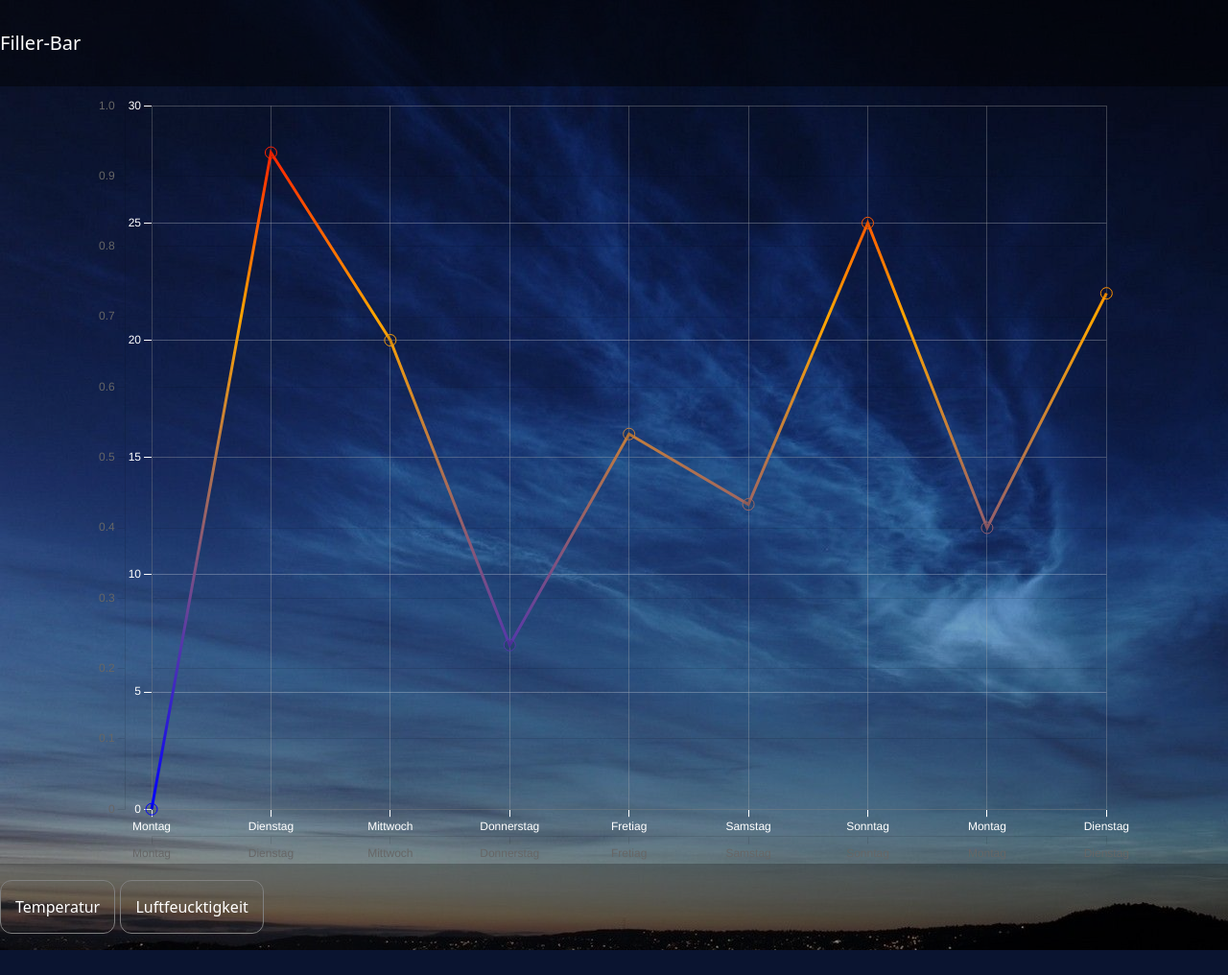
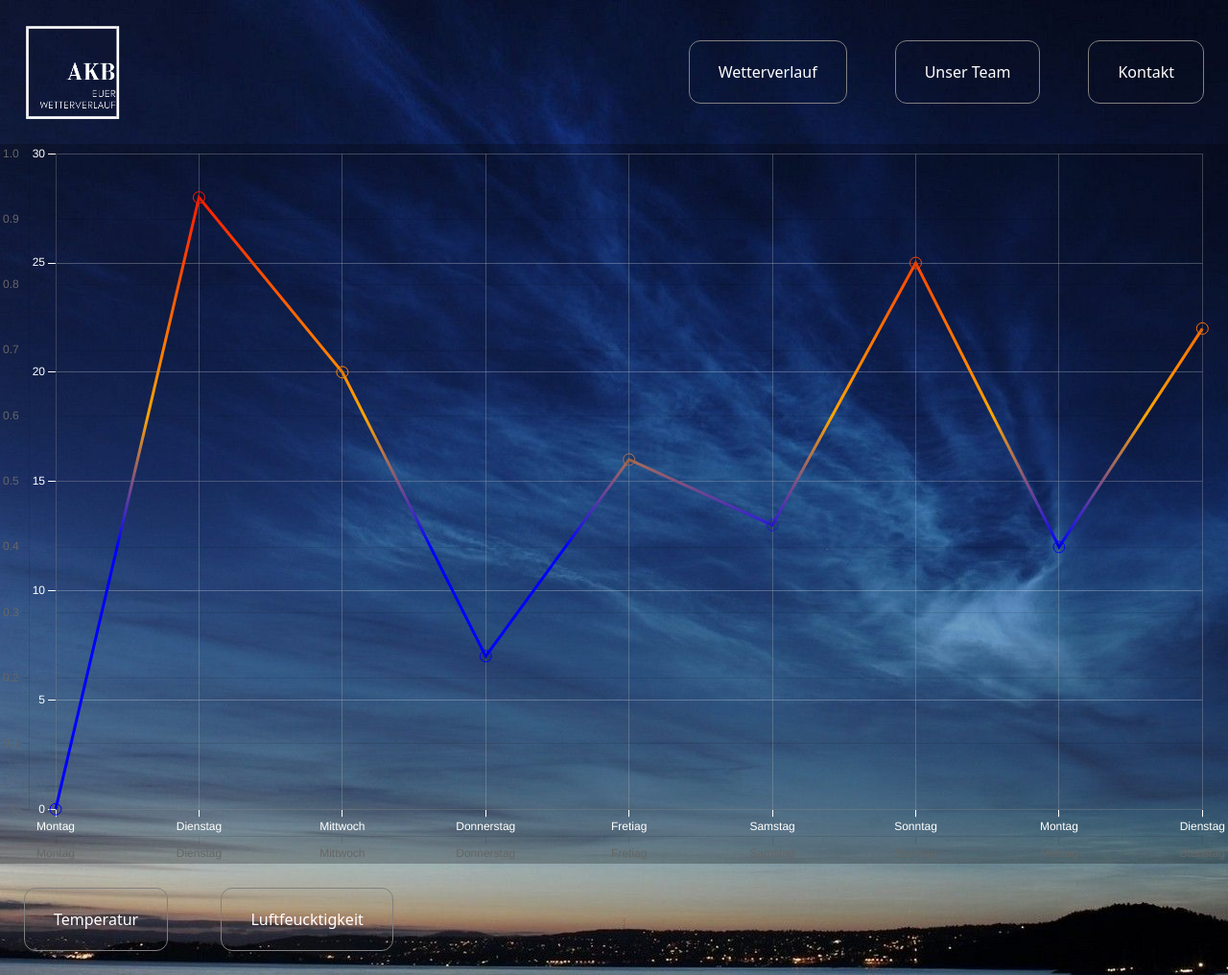
Before and after one commit to BenedikHidalgo/Wetterstation, a PHP site: page /chart.html in a window 1280 px wide. Shown: the whole page at 96% size. Before the commit the page ends 990 px from the top, so only its background shows below. Run offline with PHP 8.4, Linux system fonts and the light colour scheme.

Commit message:
grid verwendet, startseite überarbeitet

```diff
--- a/chart.html
+++ b/chart.html
@@ -8,29 +8,26 @@
     <link rel="stylesheet" href="style.css">
     <title>Document</title>
 </head>
-<body class="body" style="width:100%">
+<body class="body">
+    <!--Menüleiste-->
+    <div class="d-flex flex-row align-items-center">
+        <a class="flex-grow-1" href="index.html"><img src="logo_nacht.jpg" href="index.html" alt="logo" width="150" height="150"></a>
+        <a class="btn" href="chart.html">Wetterverlauf</a>
+        <a class="btn" href="team.html">Unser Team</a>
+        <a class="btn" href="kontakt.html">Kontakt</a>
+    </div>
     <!--Flex container-->
-    <div class="flexContainer">
-        <!--Menüleiste-->
-        <div class="flexItem">
-            <nav class="navbar menu navbar-custom">
-                <a class="navbar-brand" href="#" style="color:white">
-                    Filler-Bar
-                </a>
-            </nav>
-        </div>
+    <div class="chart-container">
         <!--Graf-->
-        <div class="flexItem chart">
+        <div class="chart">
             <canvas id="myChart" ></canvas>
         </div>
         <!--Footer-->
-        <div class="flexItem">
-            <nav class="navbar footer navbar-custom">
-                <a class="navbar-brand" href="#" style="color:white">
-                    <button class="btn" id="temp" onclick="hiddenFunction(this.id)">Temperatur</button>
-                    <button class="btn" id="luft" onclick="hiddenFunction(this.id)">Luftfeucktigkeit</button>
-                </a>
-            </nav>
+        <div>
+            <a class="navbar-brand" href="#" style="color:white">
+                <button class="btn" id="temp" onclick="hiddenFunction(this.id)">Temperatur</button>
+                <button class="btn" id="luft" onclick="hiddenFunction(this.id)">Luftfeucktigkeit</button>
+            </a>
         </div>
     </div>
     <script src="https://cdn.jsdelivr.net/npm/chart.js"></script>
--- a/main.js
+++ b/main.js
@@ -22,7 +22,8 @@ function getGradientTemp(ctx, chartArea) {
     height = chartHeight;
     gradient = ctx.createLinearGradient(0, chartArea.bottom, 0, chartArea.top);
     gradient.addColorStop(0, "blue");
-    gradient.addColorStop(0.7, "orange");
+    gradient.addColorStop(0.4, "blue");
+    gradient.addColorStop(0.6, "orange");
     gradient.addColorStop(1, "red");
 
   return gradient;
--- a/style.css
+++ b/style.css
@@ -1,22 +1,42 @@
 .flexContainer {
     display:flex;
-    flex-direction:column;
-    position:relative;
-    flex-wrap:wrap;
+    flex-direction: row;
+    flex-wrap: wrap;
+}
+
+.grid-container {
+    display: grid;
+    grid-template-columns: 70% 25%;
+    grid-template-rows: 400px 400px;
+    grid-gap: 25px;
+}
+
+.item-map {
+    grid-area: 2 / 2 / 3 / 3;
+}
+
+.item-p {
+    grid-area: 1 / 2 / 2 / 3;
+}
+
+.item-chart {
+    grid-row: 1 / 3 ;
 }
 
 .menu {
     position:absolute;
     width:100%;
-    height:10%;
+    height:5%;
 }
 
 .chart {
     background-color: #00000040;
-    height:900px;
-    padding-left:100px;
-    padding-top:100px;
-    padding-right:100px;
+}
+
+.chart-container {
+    display:grid;
+    grid-template-rows: 750px 50px;
+    width:100%;
 }
 
 .footer {
@@ -66,7 +86,7 @@ a:active {
     width:40%;
 }
 
-.nav-link {
+.btn {
     padding:20px;
     padding-left:30px;
     padding-right:30px;
@@ -74,19 +94,14 @@ a:active {
     border-width:1px;
     border-color: gray;
     border-radius:12px;
-}
-
-.last-link {
-    margin-right:300px;
+    margin:25px;
 }
 
 .p {
-    margin-left:20px;
-    margin-top:250px;
     color: black;
     background-color:#A7A7A7;
-    width: 400px;
-    height:200px;
+    width: 480px;
+    height:250px;
     padding:10px;
     font-family: 'Courier New', Courier, monospace;
     border-radius:25px;
@@ -98,13 +113,3 @@ a:active {
     font-size: 30px;
     font-family: 'Trebuchet MS', 'Lucida Sans Unicode', 'Lucida Grande', 'Lucida Sans', Arial, sans-serif
 }
-
-.map {
-    margin-top:150px;
-    margin-left: 1300px;
-}
-
-.map2 {
-    margin-top:150px;
-    margin-left: 1300px;
-}
```
Also changed, not shown: index.html (+17 -21 lines), logo.jpg (deleted), logo_nacht.jpg (added), logo_tag.jpg (added).
